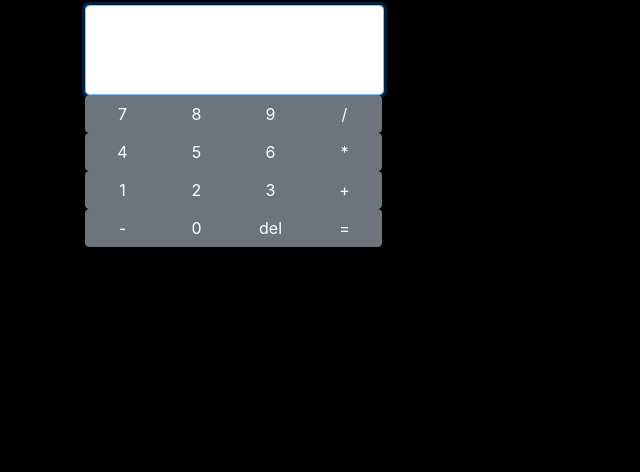
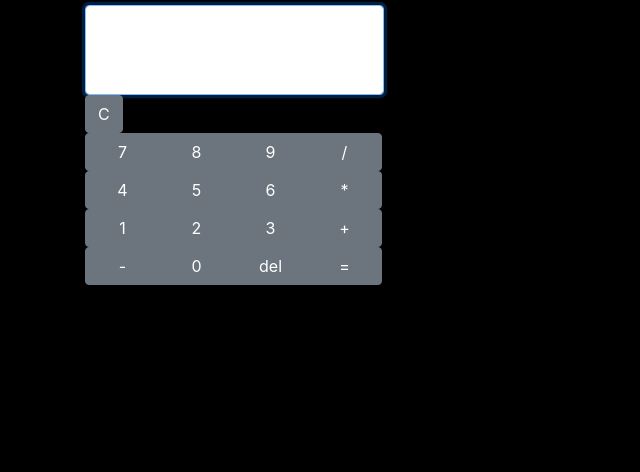
Before and after one commit to aditya4689/Osibp-Calc, a plain HTML site: page index.html in a window 1280 px wide. Shown: the part 41-513 px from the top of the page, without its empty margins (0-640 px from the left). Drawn offline with nearby package versions, Linux system fonts and the light colour scheme.

Commit message:
Update index.html

```diff
--- a/index.html
+++ b/index.html
@@ -23,6 +23,10 @@
         aria-describedby="basic-addon2" required autofocus>
         </div>
 
+        <div class="btn-group" role="group" aria-label="Basic example">
+            <button type="button" class="btn btn-secondary" id="btnclr">C</button>
+
+        </div>
 
 
         <div id="div1">
```
